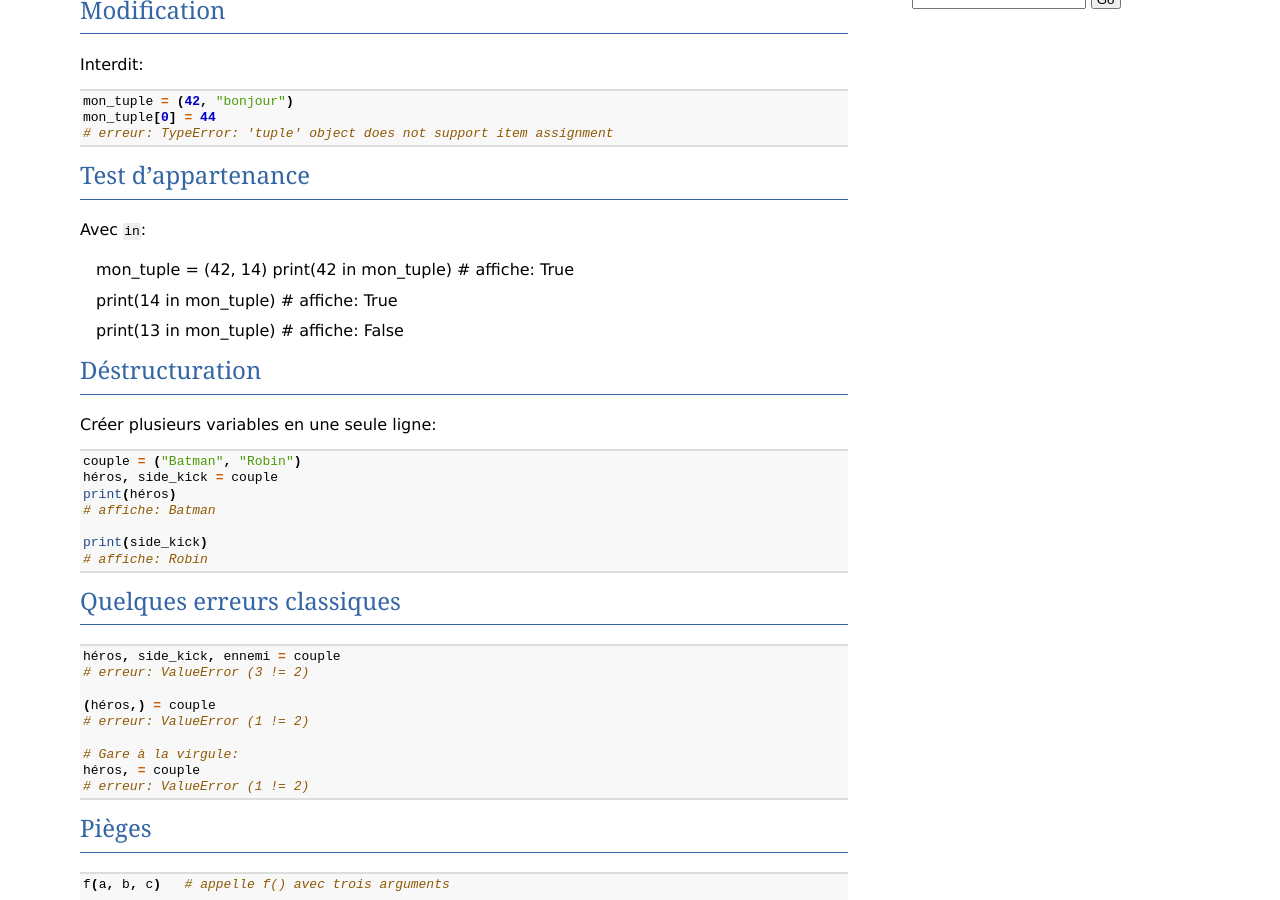
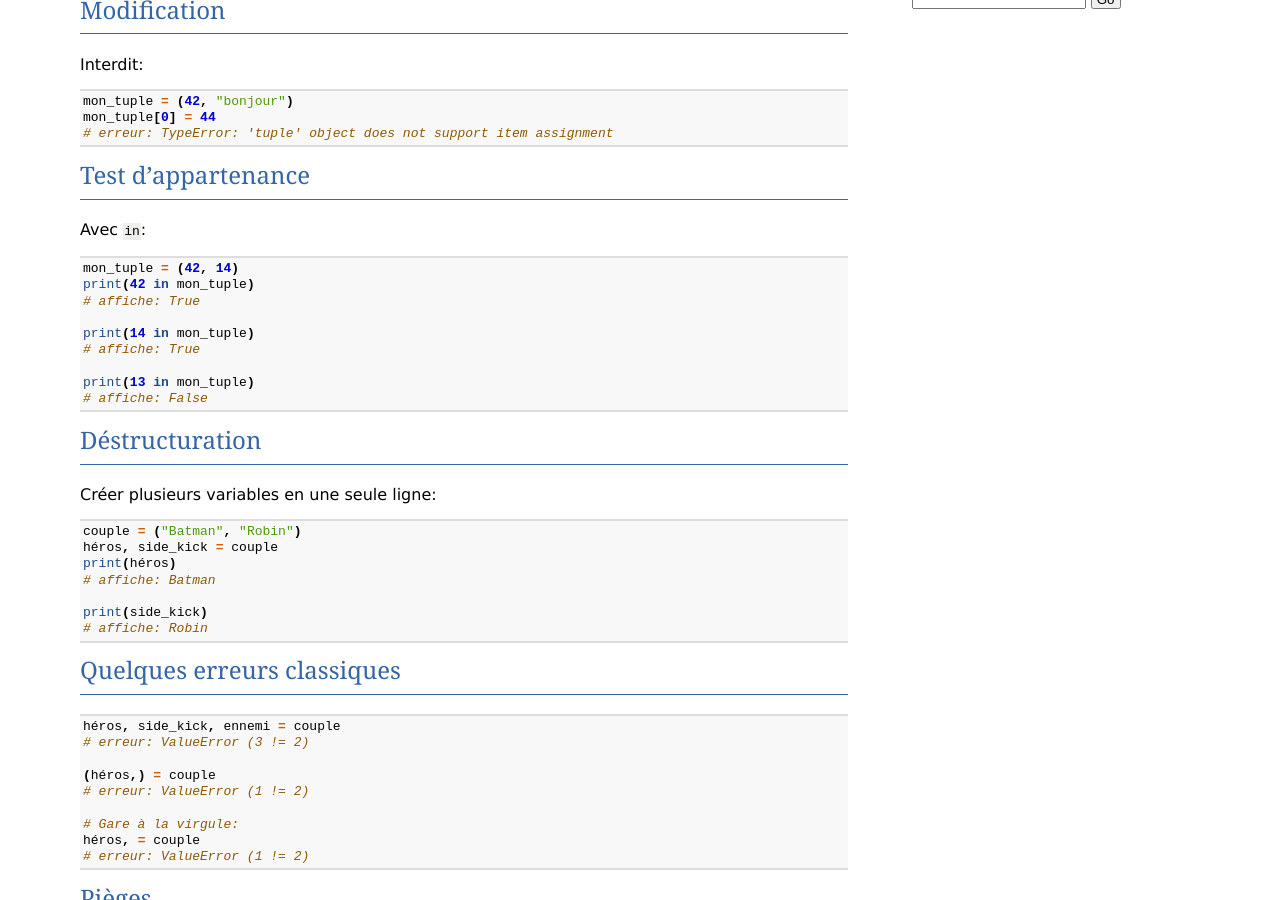
Before and after one commit to gruiick/cours-python, a Sphinx documentation site: the page built from cours/source/09-tuples/index.rst, in a window 1280 px wide and 900 px high, scrolled down 929 px. Built offline with Sphinx 7.4.7, drawn with Linux system fonts in a browser that asks for light colours.

Commit message:
Correction cosmétique

```diff
--- a/cours/source/09-tuples/index.rst
+++ b/cours/source/09-tuples/index.rst
@@ -55,7 +55,7 @@ Interdit::
 Test d'appartenance
 -------------------
 
-Avec ``in``:
+Avec ``in``::
 
    mon_tuple = (42, 14)
    print(42 in mon_tuple)
```
